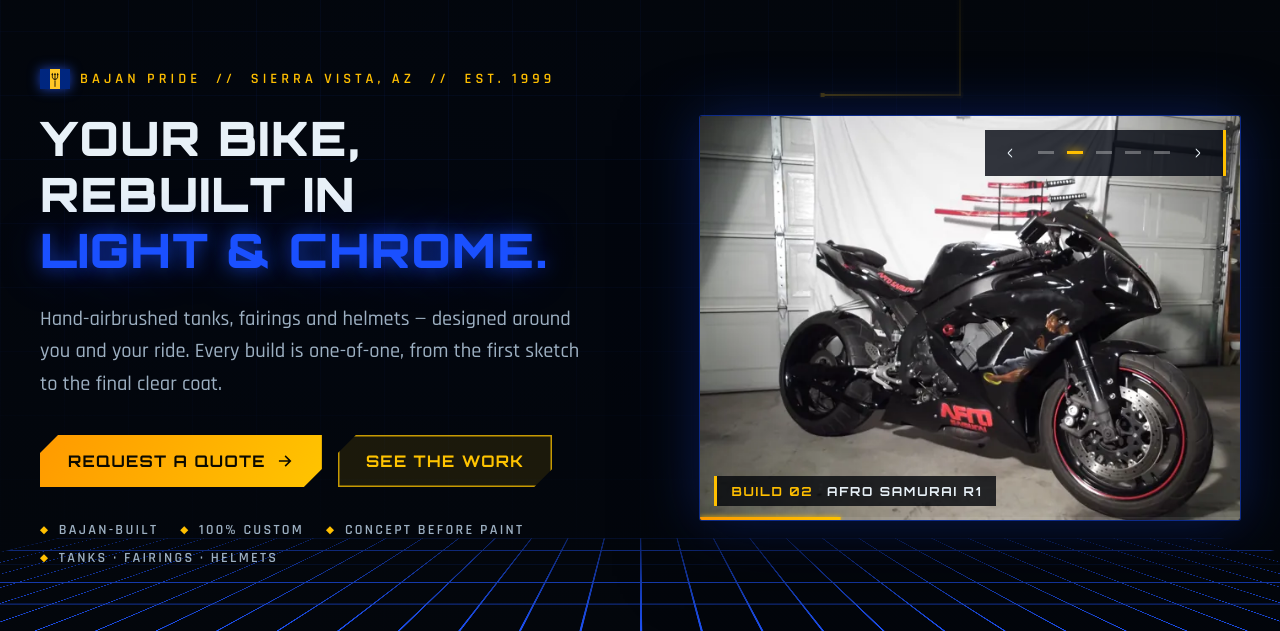
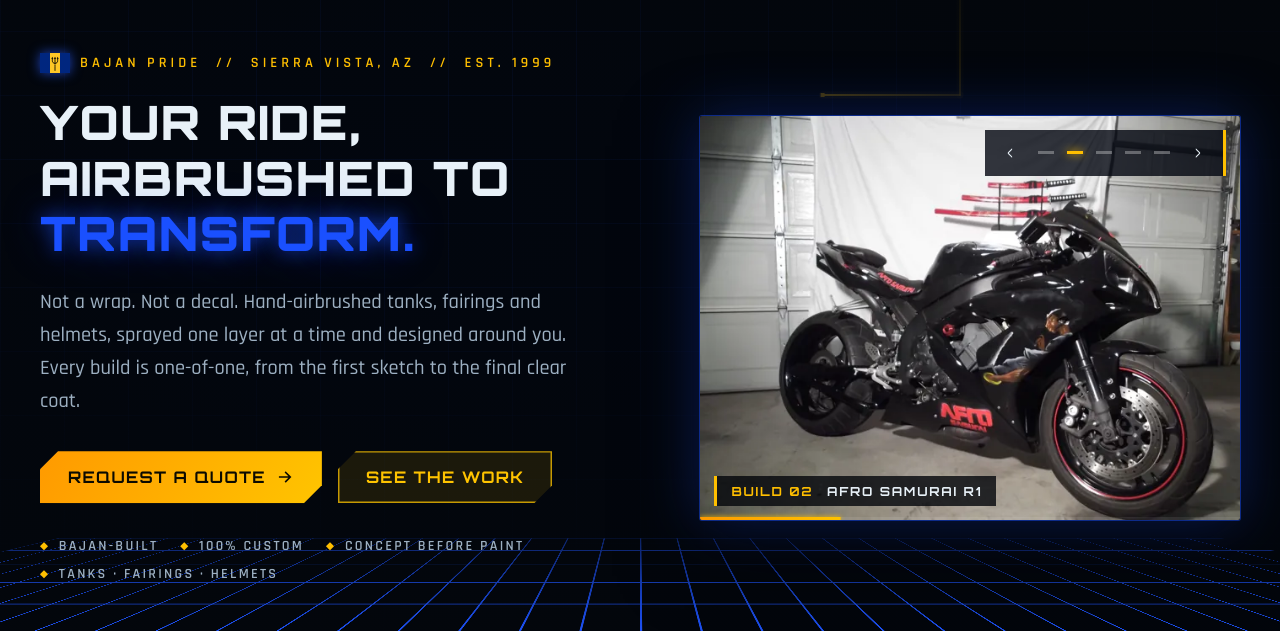
Before and after one commit to RynTheArtist/Bajan-Concepts, a plain HTML site: page index.html in a window 1280 px wide. Shown: the part 97-728 px from the top of the page. Drawn offline with Linux system fonts and the light colour scheme.

Commit message:
New airbrush-focused hero headline, Drive favicon with PNG/ICO fallbacks, block deploy state file
Co-Authored-By: Claude Sonnet 5.5 <noreply@anthropic.com>
Claude-Session: https://claude.ai/code/session_01VaLJvYnMQbQsTqSPJ4h6cN

```diff
--- a/index.html
+++ b/index.html
@@ -8,6 +8,8 @@
 <meta name="theme-color" content="#02060f">
 <link rel="canonical" href="https://www.bajanconcepts.net/">
 <link rel="icon" href="favicon.svg" type="image/svg+xml">
+<link rel="icon" href="favicon.ico" sizes="48x48">
+<link rel="apple-touch-icon" href="apple-touch-icon.png">
 <meta property="og:type" content="website">
 <meta property="og:title" content="Bajan Concepts — Custom Motorcycle Airbrush Art">
 <meta property="og:description" content="One-of-one airbrushed motorcycles, helmets and custom art. Sierra Vista, AZ. Request a quote.">
@@ -75,8 +77,8 @@
   <div class="wrap hero-in">
     <div class="hero-copy">
       <p class="eyebrow reveal"><img src="assets/img/flag.svg" width="30" height="20" alt="" style="box-shadow:0 0 12px rgba(42,91,255,.7)"> Bajan pride &nbsp;//&nbsp; Sierra Vista, AZ &nbsp;//&nbsp; Est. 1999</p>
-      <h1 class="reveal" style="--d:.08s">Your bike,<br>rebuilt in <span class="glow">light&nbsp;&amp;&nbsp;chrome.</span></h1>
-      <p class="lede reveal" style="--d:.16s">Hand-airbrushed tanks, fairings and helmets — designed around you and your ride. Every build is one-of-one, from the first sketch to the final clear coat.</p>
+      <h1 class="reveal" style="--d:.08s">Your ride,<br>airbrushed to <span class="glow">transform.</span></h1>
+      <p class="lede reveal" style="--d:.16s">Not a wrap. Not a decal. Hand-airbrushed tanks, fairings and helmets, sprayed one layer at a time and designed around you. Every build is one-of-one, from the first sketch to the final clear coat.</p>
       <div class="cta-row reveal" style="--d:.24s">
         <a class="btn" href="#quote">Request a Quote <svg viewBox="0 0 24 24" aria-hidden="true"><path d="M5 12h13m-5-6 6 6-6 6" fill="none" stroke="currentColor" stroke-width="2.200" stroke-linecap="square"/></svg></a>
         <a class="btn btn-ghost" href="#work">See the Work</a>
```
Also changed, not shown: apple-touch-icon.png (added), favicon.ico (added), favicon.svg, 1 other file.
